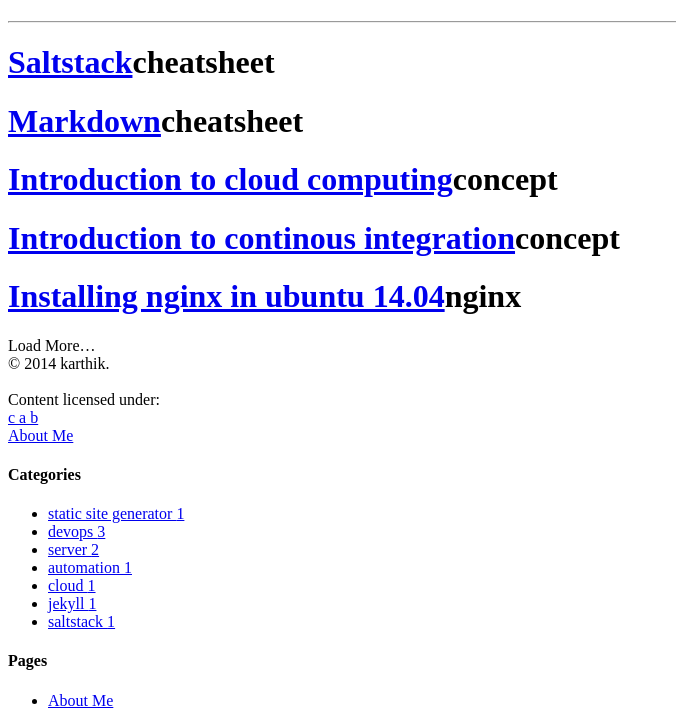
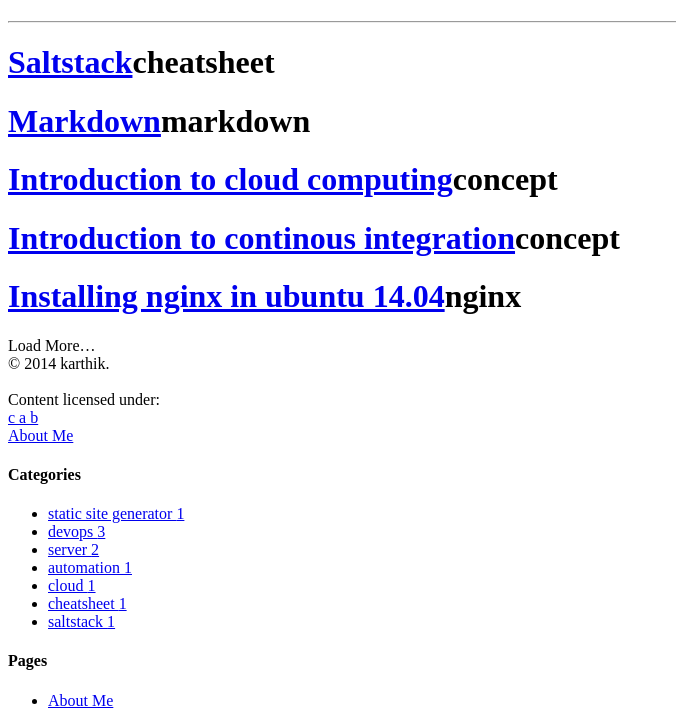
Before and after one commit to karpra/karpra.github.io, a Jekyll site: the page built from index.html, in a window 1280 px wide. Shown: the part 301-1011 px from the top of the page, without its empty margins (0-676 px from the left). Built offline with Jekyll 4.4.1, drawn with Linux system fonts in a browser that asks for light colours; nearby versions of some CDN libraries; library files that are not in the unit come from our copies; the list of posts is cut into pages by our own code.

Commit message:
Update 2015-11-9-markdown.md

```diff
--- a/_posts/2015-11-9-markdown.md
+++ b/_posts/2015-11-9-markdown.md
@@ -1,7 +1,8 @@
 ---
 layout: post
-category : jekyll
-tags : [cheatsheet]
+category : cheatsheet
+tagline : cheatsheet
+tags : [markdown]
 ---
 
 # Typography
```
